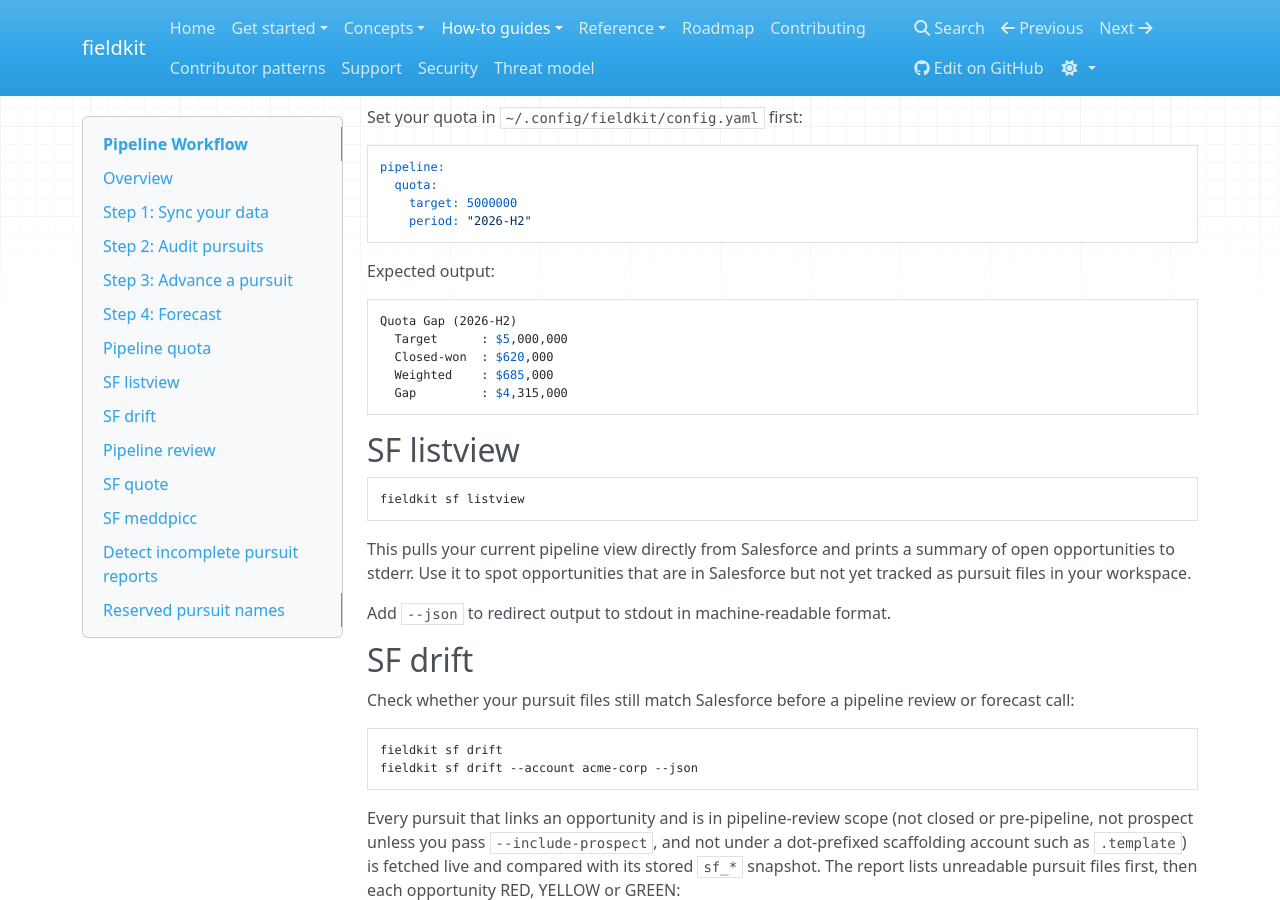
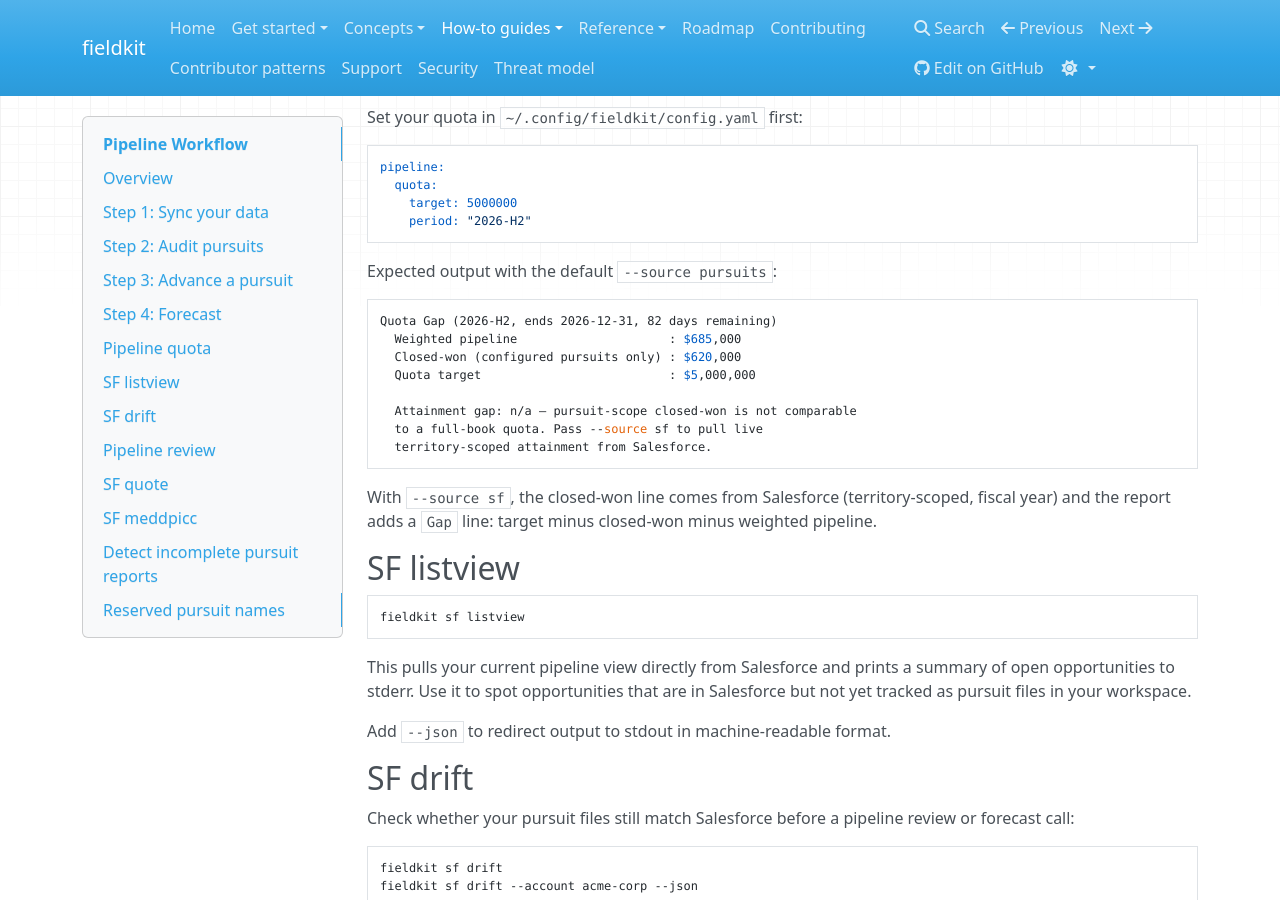
Before and after one commit to mpeter/fieldkit-cli, an MkDocs documentation site: the page built from docs/guides/pipeline-workflow.md, in a window 1280 px wide and 900 px high, scrolled down 4677 px. Built offline with MkDocs 1.6.1, drawn with Linux system fonts in a browser that asks for light colours; nearby versions of some CDN libraries; some of the changed text lies outside the part shown.

Commit message:
docs: correct inaccuracies found in the documentation read-through
Fix statements that no longer match the source: sync --quick, the
pipeline quota example, forecast failure-path base, the dependency-map
tree (now guarded by a test against the package layout), the patterns
README examples, the click Exit row in the cli_main mapping table, the
Gmail README scope, the contact-enrich --json note, and the license
evidence scope of make release-check.

Closes #114

````diff
--- a/docs/guides/pipeline-workflow.md
+++ b/docs/guides/pipeline-workflow.md
@@ -256,15 +256,22 @@ pipeline:
     period: "2026-H2"
 ```
 
-Expected output:
+Expected output with the default `--source pursuits`:
 
 ```
-Quota Gap (2026-H2)
-  Target      : $5,000,000
-  Closed-won  : $620,000
-  Weighted    : $685,000
-  Gap         : $4,315,000
+Quota Gap (2026-H2, ends 2026-12-31, 82 days remaining)
+  Weighted pipeline                     : $685,000
+  Closed-won (configured pursuits only) : $620,000
+  Quota target                          : $5,000,000
+
+  Attainment gap: n/a — pursuit-scope closed-won is not comparable
+  to a full-book quota. Pass --source sf to pull live
+  territory-scoped attainment from Salesforce.
 ```
+
+With `--source sf`, the closed-won line comes from Salesforce (territory-scoped,
+fiscal year) and the report adds a `Gap` line: target minus closed-won minus
+weighted pipeline.
 
 ## SF listview
 
````
Also changed, not shown: other parts of docs/guides/pipeline-workflow.md (+1 -1 lines), changelog.d/114-documentation-corrections.md (added, +3 -0 lines), docs/dependency-map.md (+15 -2 lines), docs/dependency-security.md (+3 -3 lines), docs/design/local-first-cli.md (+1 -1 lines), docs/patterns/README.md (+5 -3 lines), docs/reference/exit-codes.md (+4 -1 lines), src/fieldkit/commands/gmail/README.md (+2 -2 lines), src/fieldkit/skills/contact/ops/contact-enrich.md (+1 -1 lines), docs/documentation-contract.json, 2 other files.
